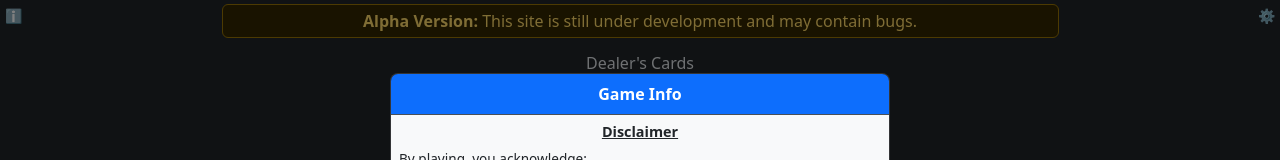
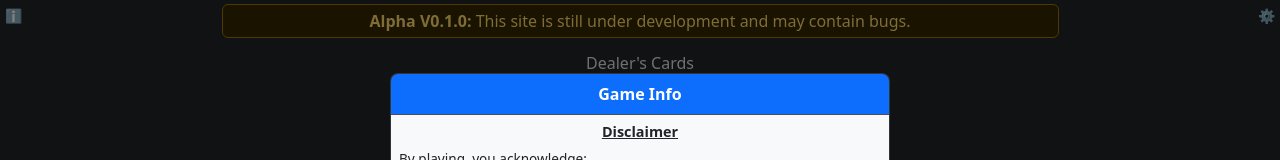
Before and after one commit to KennethDoerflein/Blackjack-React, a React (Create React App) app in the folder blackjack/: page / in a window 1280 px wide. Shown: the top 160 px of the page. Built offline with nearby package versions, Linux system fonts and the light colour scheme.

Commit message:
Show app version in alpha alert

```diff
--- a/blackjack/src/App.js
+++ b/blackjack/src/App.js
@@ -1,4 +1,5 @@
 import React, { useState, useEffect } from "react";
+import appInfo from "../package.json";
 import { Alert, Container } from "react-bootstrap";
 import DealerSection from "./components/DealerSection.js";
 import PlayerSection from "./components/PlayerSection.js";
@@ -216,7 +217,7 @@ export default function App() {
       <TopButtons showInfoModal={handleShowInfo} showSettingsModal={handleShowSettings} />
       <Container>
         <Alert className="w-75 text-center mx-auto my-1 p-1" variant="warning">
-          <strong>Alpha Version:</strong> This site is still under development and may contain bugs.
+          <strong>Alpha V{appInfo.version}:</strong> This site is still under development and may contain bugs.
         </Alert>
       </Container>
       <Container fluid className="my-2" id="main">
```
